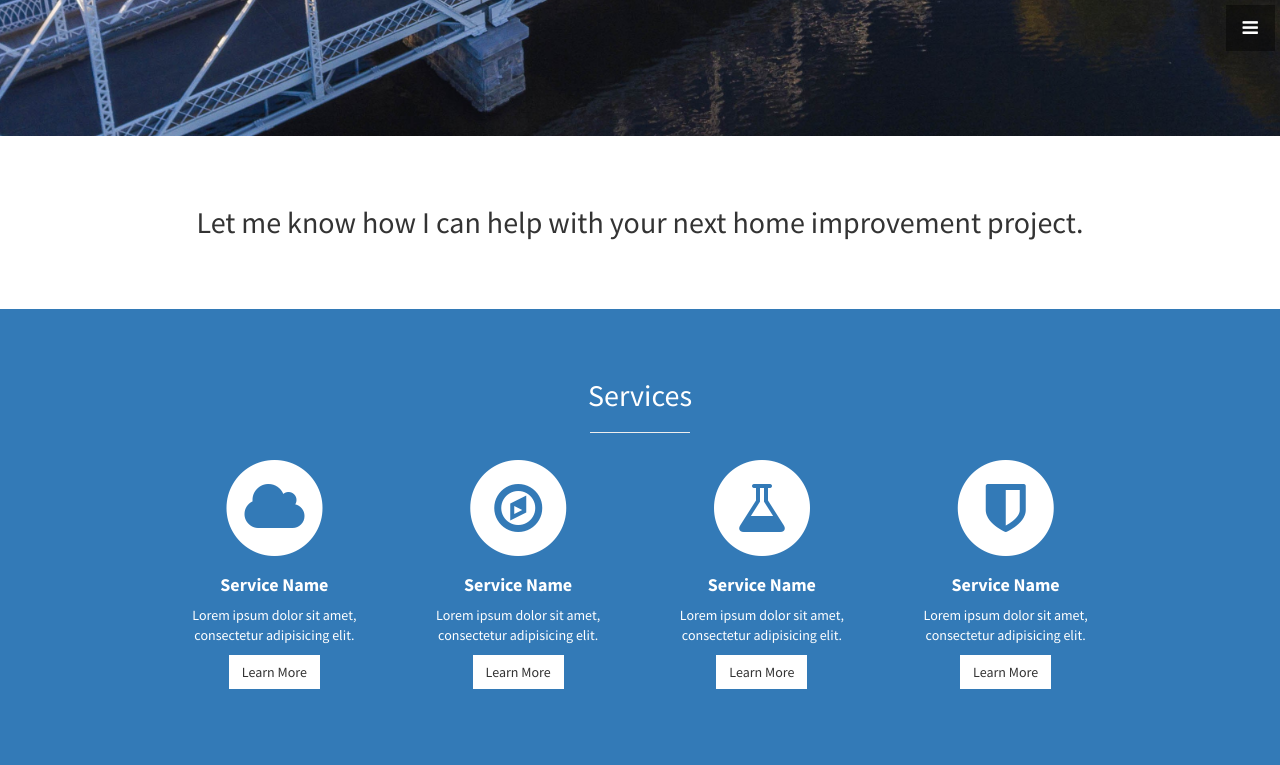
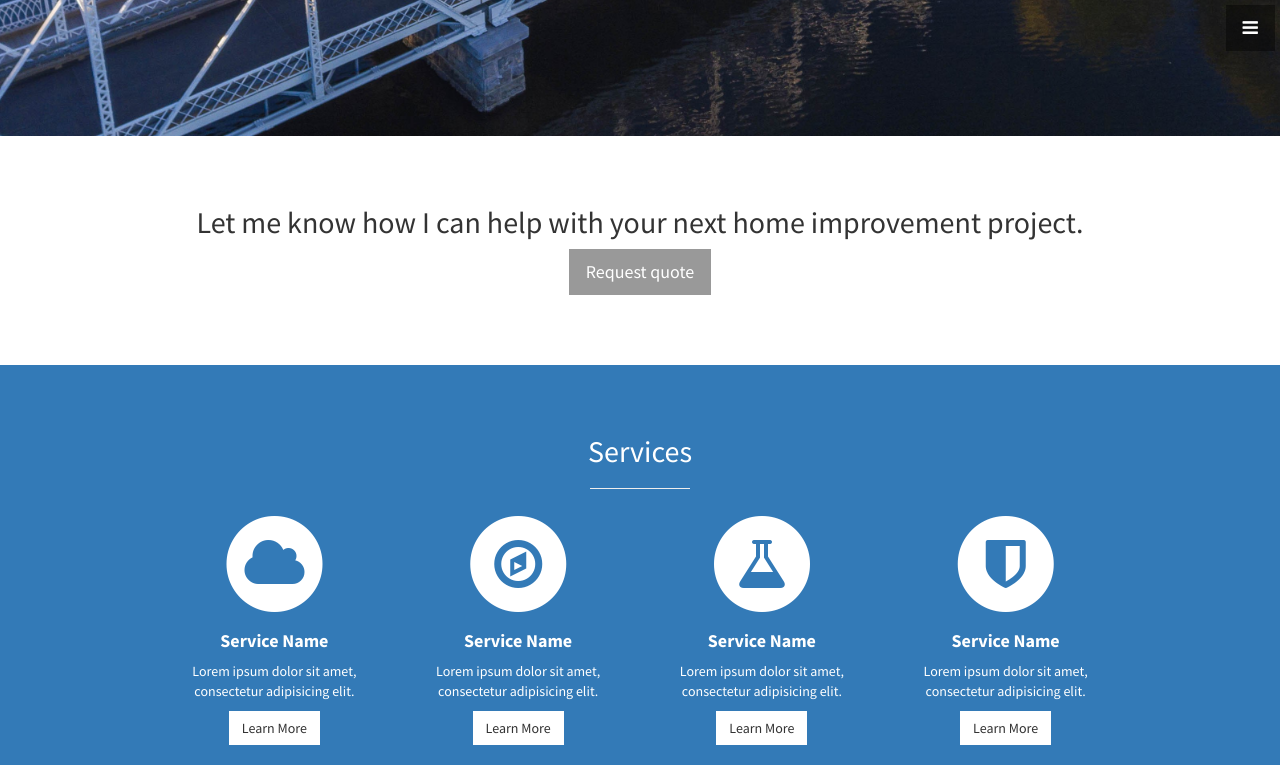
Before and after one commit to kristoferone/cklandry-construction, a Jekyll site: the page built from index.html, in a window 1280 px wide and 900 px high, scrolled down 764 px, cut to the strip 0-765 px from the top of the window. Built offline with Jekyll 4.4.1, drawn with Linux system fonts in a browser that asks for light colours.

Commit message:
Update about.html

```diff
--- a/_includes/about.html
+++ b/_includes/about.html
@@ -3,6 +3,7 @@
     <div class="row">
       <div class="col-lg-12 text-center">
         <h2>Let me know how I can help with your next home improvement project.</h2>
+        <a href="#quote" class="btn btn-lg btn-dark">Request quote</a>
         <p class="lead"><!---This theme features some wonderful photography courtesy of <a target="_blank" href="http://join.deathtothestockphoto.com/">Death to the Stock Photo</a>.--></p>
       </div>
     </div>
```
